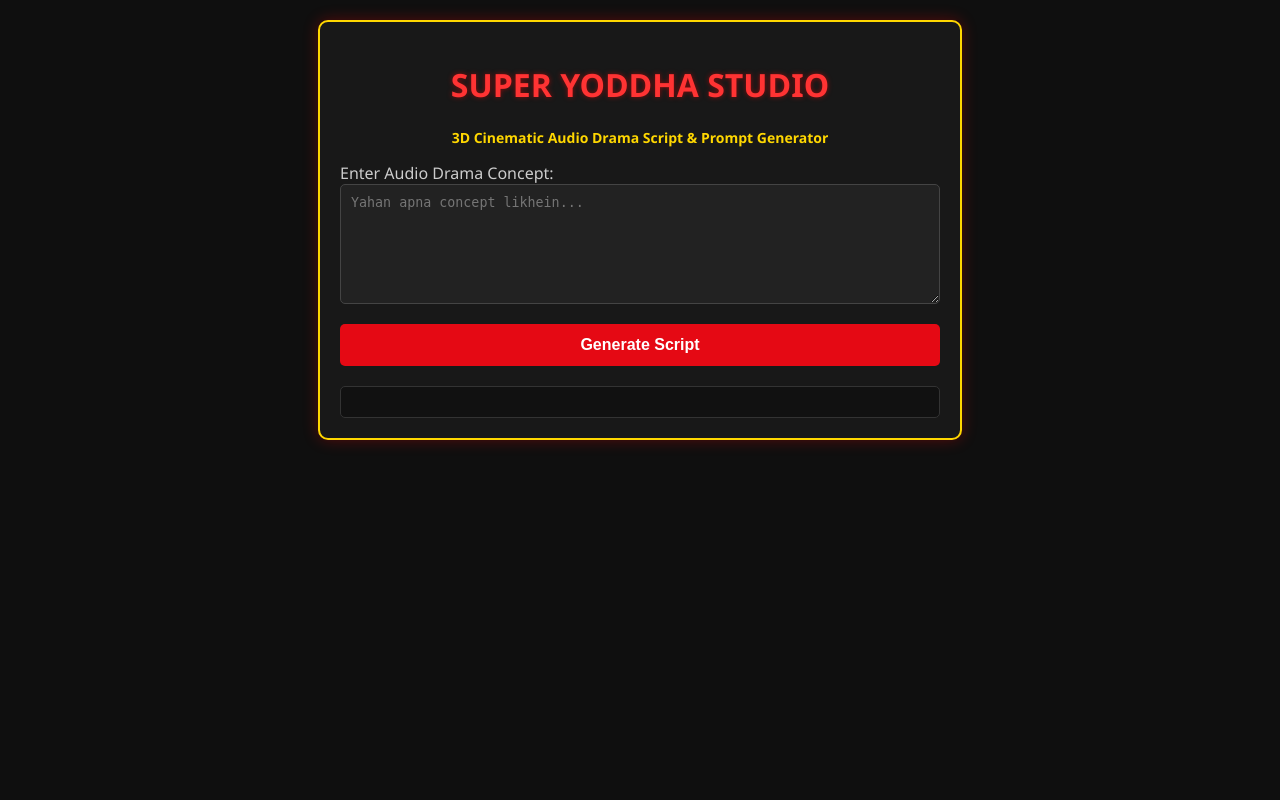
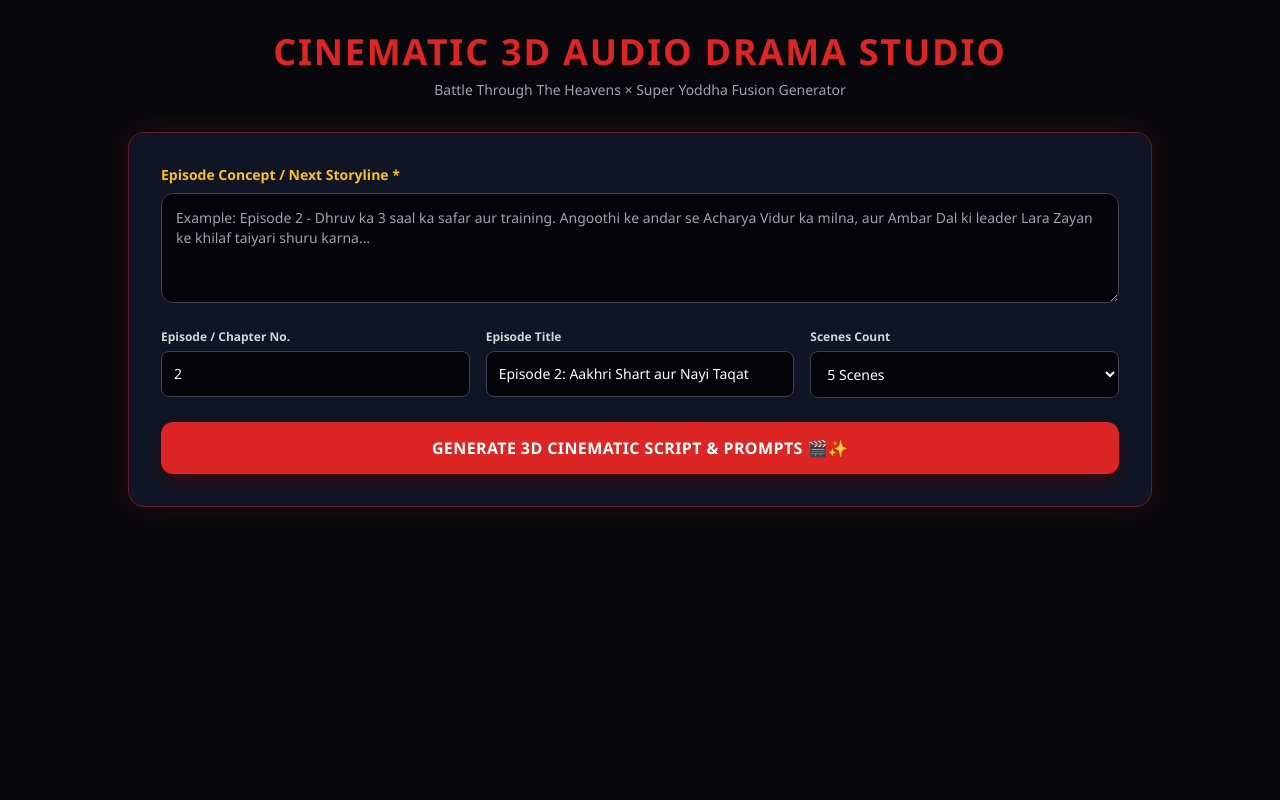
Before and after one commit to badmashromeo0007-design/-, a Python web app: template templates/index.html in a window 1280 px wide. Run offline with Jinja, Linux system fonts and the light colour scheme; the template is opened without the code that fills it, so the values that code supplies are empty; some libraries are stand-ins or nearby versions.

Commit message:
Revamp index.html for 3D Cinematic Audio Drama Studio
Updated the title and added a new header for the audio drama studio. Modified the layout and styling for better user experience, including new input fields and a script generation button.

```diff
--- a/templates/index.html
+++ b/templates/index.html
@@ -3,121 +3,111 @@
 <head>
     <meta charset="UTF-8">
     <meta name="viewport" content="width=device-width, initial-scale=1.0">
-    <title>SUPER YODDHA STUDIO</title>
+    <title>3D Cinematic Audio Drama Studio - BTTH x Super Yoddha</title>
+    <script src="https://cdn.tailwindcss.com"></script>
     <style>
-        body {
-            background-color: #0f0f0f;
-            color: #f1f1f1;
-            font-family: 'Segoe UI', Tahoma, Geneva, Verdana, sans-serif;
-            margin: 0;
-            padding: 20px;
-            display: flex;
-            justify-content: center;
-        }
-        .container {
-            width: 100%;
-            max-width: 600px;
-            background: #181818;
-            border: 2px solid #ffd700;
-            border-radius: 10px;
-            padding: 20px;
-            box-shadow: 0 0 15px rgba(255, 0, 0, 0.3);
-        }
-        h1 {
-            color: #ff3333;
-            text-align: center;
-            text-shadow: 0 0 5px rgba(255, 0, 0, 0.5);
-        }
-        h3 {
-            color: #ffd700;
-            text-align: center;
-            font-size: 14px;
-        }
-        label {
-            display: block;
-            margin-top: 15px;
-            color: #ccc;
-        }
-        textarea {
-            width: 100%;
-            height: 120px;
-            background: #222;
-            color: #fff;
-            border: 1px solid #444;
-            border-radius: 5px;
-            padding: 10px;
-            resize: vertical;
-            box-sizing: border-box;
-        }
-        button {
-            width: 100%;
-            background-color: #e50914;
-            color: white;
-            border: none;
-            padding: 12px;
-            font-size: 16px;
-            font-weight: bold;
-            border-radius: 5px;
-            cursor: pointer;
-            margin-top: 15px;
-            transition: background 0.3s;
-        }
-        button:hover {
-            background-color: #b20710;
-        }
-        #result {
-            margin-top: 20px;
-            background: #111;
-            border: 1px solid #333;
-            padding: 15px;
-            border-radius: 5px;
-            white-space: pre-wrap;
-            line-height: 1.5;
-            color: #e0e0e0;
-        }
+        body { background-color: #08080c; color: #f3f4f6; font-family: 'Segoe UI', Tahoma, Geneva, Verdana, sans-serif; }
+        .red-glow { border: 1px solid rgba(220, 38, 38, 0.4); box-shadow: 0 0 30px rgba(220, 38, 38, 0.15); }
+        .custom-scrollbar::-webkit-scrollbar { width: 8px; }
+        .custom-scrollbar::-webkit-scrollbar-track { background: #0f0f15; }
+        .custom-scrollbar::-webkit-scrollbar-thumb { background: #374151; border-radius: 4px; }
+        .custom-scrollbar::-webkit-scrollbar-thumb:hover { background: #ef4444; }
     </style>
 </head>
-<body>
-    <div class="container">
-        <h1>SUPER YODDHA STUDIO</h1>
-        <h3>3D Cinematic Audio Drama Script & Prompt Generator</h3>
+<body class="min-h-screen py-8 px-4 custom-scrollbar">
+    <div class="max-w-5xl mx-auto">
+        <!-- Header -->
+        <header class="text-center mb-8">
+            <h1 class="text-2xl md:text-4xl font-black text-red-600 tracking-wider">CINEMATIC 3D AUDIO DRAMA STUDIO</h1>
+            <p class="text-gray-400 text-xs md:text-sm mt-2">Battle Through The Heavens × Super Yoddha Fusion Generator</p>
+        </header>
 
-        <label for="concept">Enter Audio Drama Concept:</label>
-        <textarea id="concept" placeholder="Yahan apna concept likhein..."></textarea>
+        <!-- Control Panel -->
+        <div class="red-glow bg-gray-900/90 rounded-2xl p-6 md:p-8 backdrop-blur-md mb-8">
+            <div class="mb-5">
+                <label class="block text-sm font-bold text-amber-400 mb-2">Episode Concept / Next Storyline *</label>
+                <textarea id="story_summary" rows="4" class="w-full bg-black/80 border border-gray-700 rounded-xl p-3.5 text-white focus:outline-none focus:border-red-500 text-sm" placeholder="Example: Episode 2 - Dhruv ka 3 saal ka safar aur training. Angoothi ke andar se Acharya Vidur ka milna, aur Ambar Dal ki leader Lara Zayan ke khilaf taiyari shuru karna..."></textarea>
+            </div>
 
-        <button onclick="generateScript()">Generate Script</button>
+            <div class="grid grid-cols-1 md:grid-cols-3 gap-4 mb-6">
+                <div>
+                    <label class="block text-xs font-semibold text-gray-300 mb-1.5">Episode / Chapter No.</label>
+                    <input type="number" id="chapter_number" value="2" class="w-full bg-black/80 border border-gray-700 rounded-lg p-3 text-white text-sm">
+                </div>
+                <div>
+                    <label class="block text-xs font-semibold text-gray-300 mb-1.5">Episode Title</label>
+                    <input type="text" id="chapter_title" value="Episode 2: Aakhri Shart aur Nayi Taqat" class="w-full bg-black/80 border border-gray-700 rounded-lg p-3 text-white text-sm">
+                </div>
+                <div>
+                    <label class="block text-xs font-semibold text-gray-300 mb-1.5">Scenes Count</label>
+                    <select id="num_scenes" class="w-full bg-black/80 border border-gray-700 rounded-lg p-3 text-white text-sm">
+                        <option value="3">3 Scenes</option>
+                        <option value="5" selected>5 Scenes</option>
+                        <option value="8">8 Scenes</option>
+                    </select>
+                </div>
+            </div>
 
-        <div id="result"></div>
+            <button onclick="generateScript()" id="genBtn" class="w-full bg-red-600 hover:bg-red-700 text-white font-extrabold py-3.5 px-6 rounded-xl transition tracking-wide shadow-lg shadow-red-950/80 text-sm md:text-base">
+                GENERATE 3D CINEMATIC SCRIPT & PROMPTS 🎬✨
+            </button>
+        </div>
+
+        <!-- Output Section -->
+        <div id="outputSection" class="hidden red-glow bg-gray-900/90 rounded-2xl p-6 md:p-8 backdrop-blur-md">
+            <div class="flex justify-between items-center mb-4 border-b border-gray-800 pb-3">
+                <h2 class="text-lg md:text-xl font-bold text-amber-400">Cinematic Script & Audio/Visual Storyboard</h2>
+                <button onclick="copyOutput()" class="bg-gray-800 hover:bg-gray-700 text-gray-300 text-xs px-3 py-1.5 rounded border border-gray-600">Copy Script 📋</button>
+            </div>
+            <div id="resultContent" class="pl-4 border-l-4 border-red-500 whitespace-pre-wrap text-gray-200 leading-relaxed font-mono text-xs md:text-sm"></div>
+        </div>
     </div>
 
     <script>
         async function generateScript() {
-            const concept = document.getElementById('concept').value;
-            const resultDiv = document.getElementById('result');
+            const story_summary = document.getElementById('story_summary').value;
+            const chapter_number = document.getElementById('chapter_number').value;
+            const chapter_title = document.getElementById('chapter_title').value;
+            const num_scenes = document.getElementById('num_scenes').value;
+            const btn = document.getElementById('genBtn');
+            const outputSection = document.getElementById('outputSection');
+            const resultContent = document.getElementById('resultContent');
 
-            if (!concept.trim()) {
-                alert('Kripya pehle concept darj karein!');
+            if (!story_summary.trim()) {
+                alert('Kripya episode ka concept ya summary daalein!');
                 return;
             }
 
-            resultDiv.innerText = 'Generating script, kripya intezaar karein...';
+            btn.disabled = true;
+            btn.innerText = 'Creating 3D Script & Cinematic Music Cues...';
+            outputSection.classList.add('hidden');
 
             try {
                 const response = await fetch('/generate', {
                     method: 'POST',
                     headers: { 'Content-Type': 'application/json' },
-                    body: JSON.stringify({ concept: concept })
+                    body: JSON.stringify({ story_summary, chapter_number, chapter_title, num_scenes })
                 });
 
                 const data = await response.json();
-                if (response.ok) {
-                    resultDiv.innerText = data.script;
+                if (data.success) {
+                    resultContent.innerText = data.result;
+                    outputSection.classList.remove('hidden');
                 } else {
-                    resultDiv.innerText = 'Error: ' + (data.error || 'Kuch gadbad ho gayi.');
+                    alert('Error: ' + data.error);
                 }
             } catch (err) {
-                resultDiv.innerText = 'Network Error: ' + err.message;
+                alert('Kuch galat ho gaya! Check connection.');
+                console.error(err);
+            } finally {
+                btn.disabled = false;
+                btn.innerText = 'GENERATE 3D CINEMATIC SCRIPT & PROMPTS 🎬✨';
             }
+        }
+
+        function copyOutput() {
+            navigator.clipboard.writeText(document.getElementById('resultContent').innerText);
+            alert('Script copied to clipboard!');
         }
     </script>
 </body>
```
